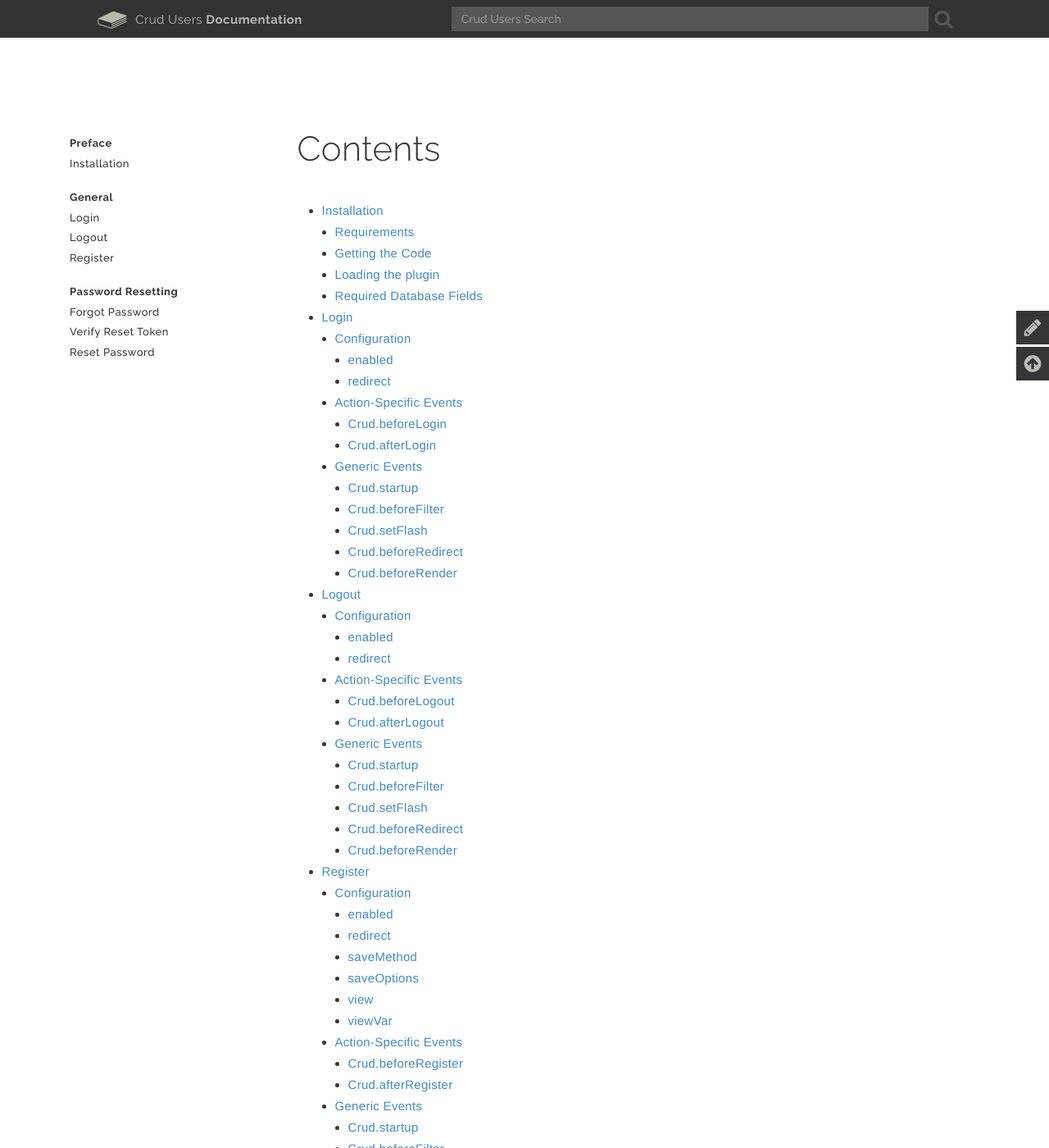
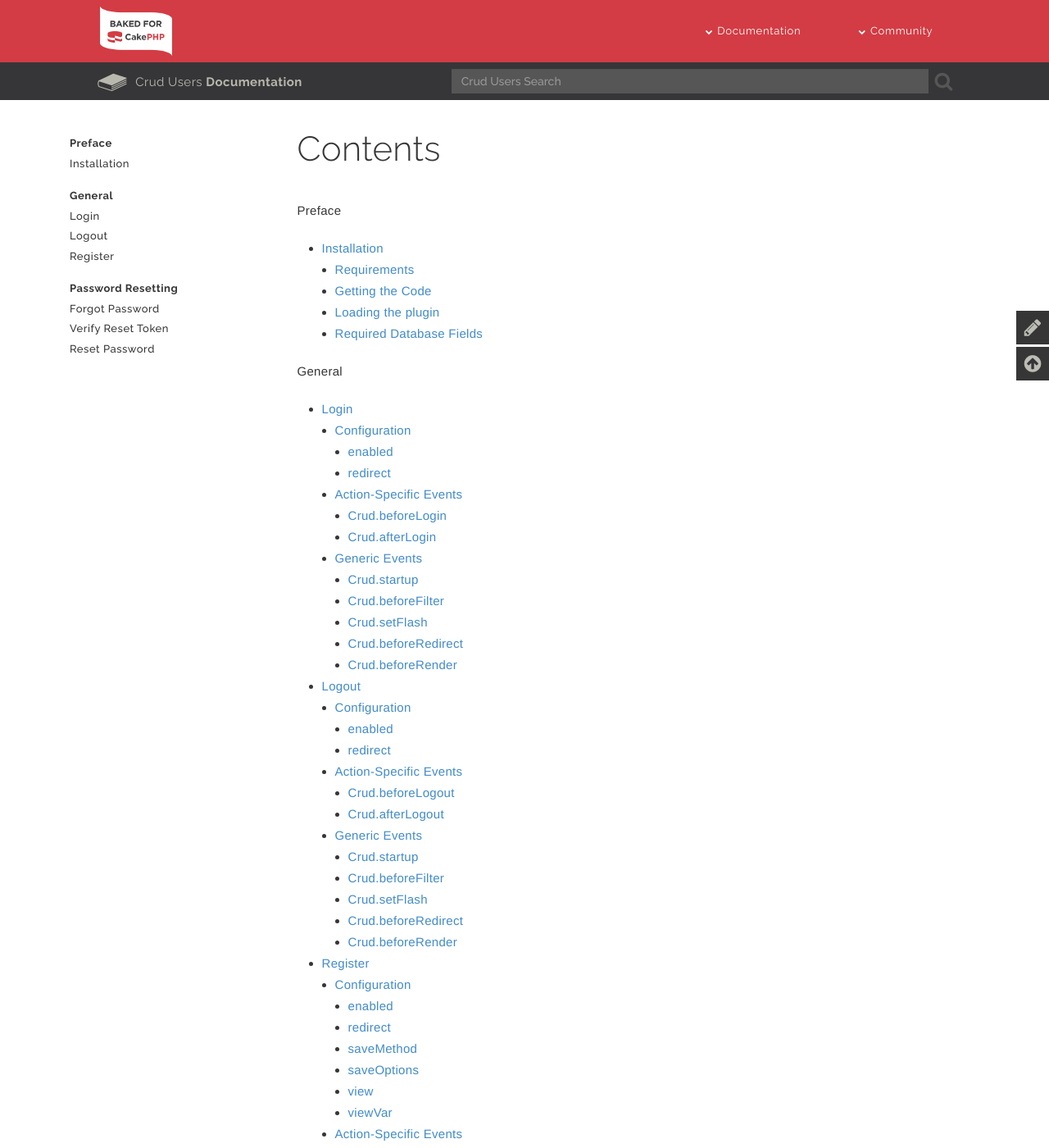
Before and after one commit to FriendsOfCake/crud-users, a Sphinx documentation site: the page built from docs/contents.rst, in a window 1280 px wide and 1400 px high. Shown: the whole window at 82% size. Built offline with Sphinx 7.4.7, drawn with Linux system fonts in a browser that asks for light colours; nearby versions of some CDN libraries; library files that are not in the unit come from our copies.

Commit message:
docs: drop css hack for sidebar headers

```diff
--- a/docs/_themes/cakephp/static/css/app.css
+++ b/docs/_themes/cakephp/static/css/app.css
@@ -7,25 +7,14 @@
 @import 'responsive.css';
 @import 'rtd.css';
 
-#sidebar-navigation > ul > li:nth-of-type(1):last-child:after,
-#sidebar-navigation > ul > li:nth-of-type(4):last-child:after,
-#sidebar-navigation > ul > li:nth-of-type(6):last-child:after,
-#sidebar-navigation > ul > li:nth-of-type(9):last-child:after {
-    content: " ";
-    display: block;
-    margin-bottom: 1em;
+#sidebar-navigation p {
+  color: #363637;
+  font-family: 'Raleway', sans-serif;
+  display: block;
+  font-weight: bold;
+  font-size: 13px;
+  letter-spacing: 0.04em;
+  line-height: 1.5em;
+  margin: 5px 0 5px 30px;
+  padding: 0;
 }
-#sidebar-navigation > ul > li:nth-of-type(1):before {
-    content: "Preface";
-    padding-top: 0;
-}
-#sidebar-navigation > ul > li:nth-of-type(2):before {
-    content: "General";
-}
-#sidebar-navigation > ul > li:nth-of-type(5):before {
-    content: "Password Resetting";
-}
-
-#sidebar-navigation > ul > li:nth-of-type(8):before {
-    content: "Index Pages";
-}
--- a/docs/contents.rst
+++ b/docs/contents.rst
@@ -6,15 +6,30 @@
 
    index
 
+.. _preface-docs:
+
 .. toctree::
    :maxdepth: 3
+   :caption: Preface
 
     Installation <installation>
+
+.. _general-docs:
+
+.. toctree::
+   :maxdepth: 3
+   :caption: General
 
     Login <actions/login>
     Logout <actions/logout>
     Register <actions/register>
 
+.. _password-resetting-docs:
+
+.. toctree::
+   :maxdepth: 3
+   :caption: Password Resetting
+
     Forgot Password <actions/forgot-password>
     Verify Reset Token <actions/verify>
     Reset Password <actions/reset-password>
```
